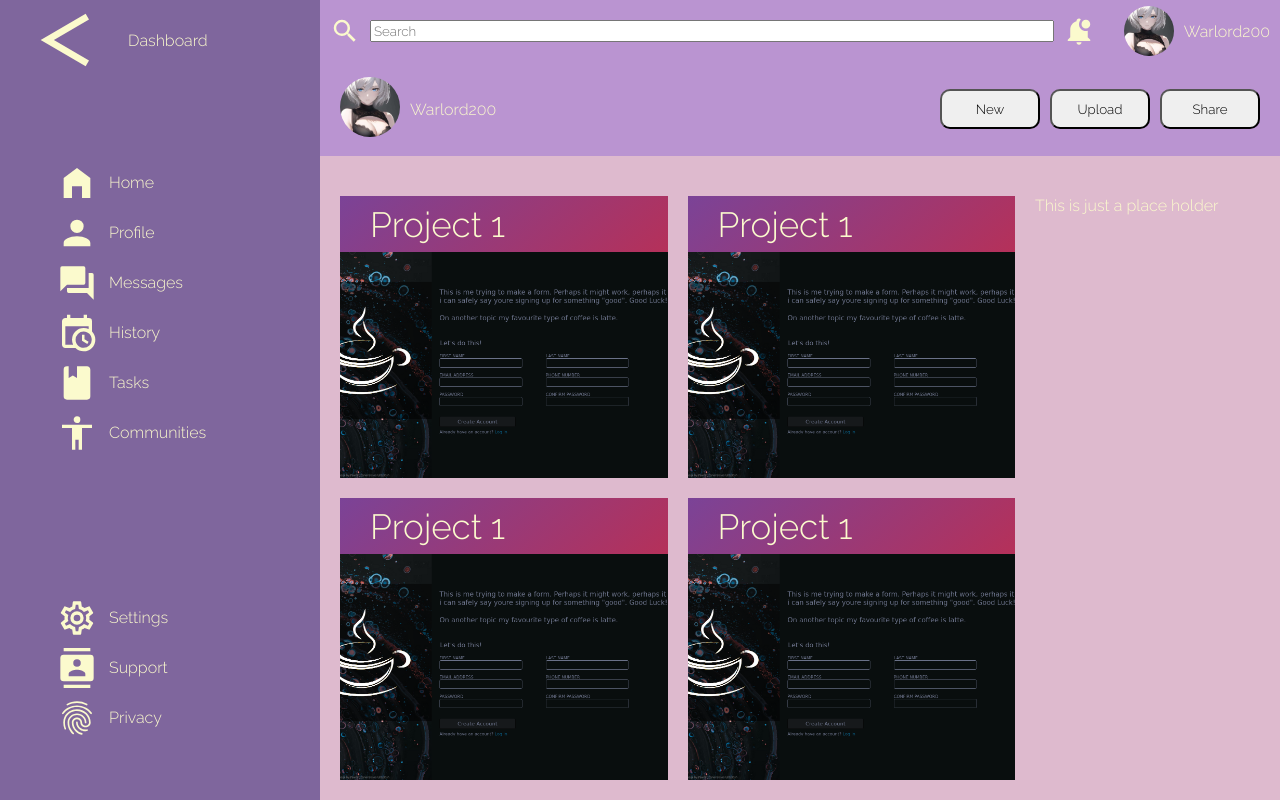
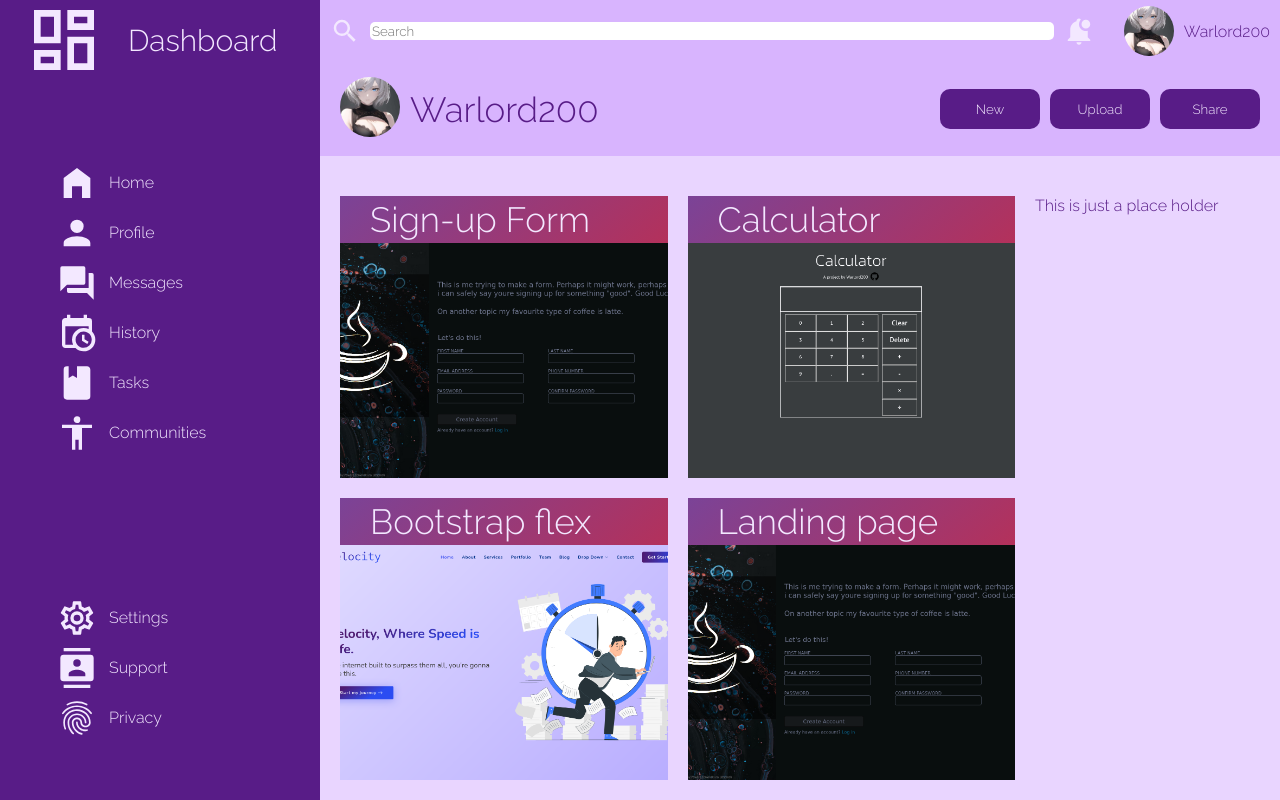
Before and after one commit to warlord200/admin-dashboard, a plain HTML site: page index.html in a window 1280 px wide. Drawn offline with Linux system fonts and the light colour scheme.

Commit message:
Changed Color scheme to purple and changed projects

```diff
--- a/index.html
+++ b/index.html
@@ -12,7 +12,7 @@
     <div class="sidebar">
         <div class="dashboard">
             <svg xmlns="http://www.w3.org/2000/svg" viewBox="0 0 24 24">
-                <path fill="#000000" d="M18.5,4.14L19.5,5.86L8.97,12L19.5,18.14L18.5,19.86L5,12L18.5,4.14Z" />
+                <path fill="#000000" d="M19,5V7H15V5H19M9,5V11H5V5H9M19,13V19H15V13H19M9,17V19H5V17H9M21,3H13V9H21V3M11,3H3V13H11V3M21,11H13V21H21V11M11,15H3V21H11V15Z" />
              </svg>
             <div>Dashboard</div>
         </div>
@@ -86,13 +86,13 @@
                     <path fill="#000000" d="M21 6.5C21 8.43 19.43 10 17.5 10S14 8.43 14 6.5 15.57 3 17.5 3 21 4.57 21 6.5M19 11.79C18.5 11.92 18 12 17.5 12C14.47 12 12 9.53 12 6.5C12 5.03 12.58 3.7 13.5 2.71C13.15 2.28 12.61 2 12 2C10.9 2 10 2.9 10 4V4.29C7.03 5.17 5 7.9 5 11V17L3 19V20H21V19L19 17V11.79M12 23C13.11 23 14 22.11 14 21H10C10 22.11 10.9 23 12 23Z" />
                  </svg>
                 <img src="./resources/nier.jpg" alt="profile picture" id="profile-picture">
-                <div> Warlord200</div>
+                <div class="profile-name"> Warlord200</div>
             </div>
             <div class="profile-header">
                 <div class="profile-wrapper">
                     <img src="./resources/nier.jpg" alt="profile picture" id="profile-picture-2">
                 </div>
-                <div class="name">Warlord200</div>
+                <div class="name profile-name">Warlord200</div>
                 <button class="button">New</button>
                 <button class="button">Upload</button>
                 <button class="button">Share</button>
@@ -101,20 +101,20 @@
         <div class="projects-wrapper">
             <div class="card-wrapper">
                 <div class="cards">
-                    <div class="card-header">Project 1</div>
+                    <div class="card-header">Sign-up Form</div>
                     <a href="https://github.com/warlord200/signup-form"><img src="./resources/signup.png" alt="signup form screenshot"></a>
                 </div>
                 <div class="cards">
-                    <div class="card-header">Project 1</div>
-                    <a href="https://github.com/warlord200/signup-form"><img src="./resources/signup.png" alt="signup form screenshot"></a>
+                    <div class="card-header">Calculator</div>
+                    <a href="https://github.com/warlord200/Calculator"><img src="./resources/calculator.png" alt="signup form screenshot"></a>
                 </div>
                 <div class="cards">
-                    <div class="card-header">Project 1</div>
-                    <a href="https://github.com/warlord200/signup-form"><img src="./resources/signup.png" alt="signup form screenshot"></a>
+                    <div class="card-header">Bootstrap flex</div>
+                    <a href="https://github.com/warlord200/BootstrapFlexStart"><img src="./resources/bootstrap-flex.png" alt="signup form screenshot"></a>
                 </div>
                 <div class="cards">
-                    <div class="card-header">Project 1</div>
-                    <a href="https://github.com/warlord200/signup-form"><img src="./resources/signup.png" alt="signup form screenshot"></a>
+                    <div class="card-header">Landing page</div>
+                    <a href="https://github.com/warlord200/Landing-Page"><img src="./resources/signup.png" alt="signup form screenshot"></a>
                 </div>
             </div>
             <div class="announcement-wrapper">
--- a/style.css
+++ b/style.css
@@ -4,15 +4,17 @@
   font-family: "Raleway", sans-serif;
 }
 :root {
-  --sidebar-color: #7f669d;
-  --header-color: #ba94d1;
-  --project-color: #debace;
+  --sidebar-color: #581c87;
+  --header-color: #d8b4fe;
+  --project-color: #e9d5ff;
+  --font-color: #f3e8ff;
+  --path-color: #f3e8ff;
   --gradient-1: #7b4397;
   --gradient-2: #dc2430;
 }
 
 path {
-  fill: #fbfacd;
+  fill: var(--path-color);
 }
 body {
   display: grid;
@@ -26,12 +28,16 @@ body {
   grid-template-rows: 10vh auto;
   gap: 20px;
   background-color: var(--sidebar-color);
-  color: #fbfacd;
+  color: var(--font-color);
 }
 
 .dashboard svg {
   width: 10vw;
   height: 10vh;
+}
+
+.dashboard div {
+  font-size: 30px;
 }
 
 .homebar-wrapper,
@@ -62,7 +68,7 @@ body {
   grid-template-rows: 1fr 4fr;
   gap: 20px;
   background-color: var(--project-color);
-  color: #fbfacd;
+  color: #581c87;
 }
 
 .search-header {
@@ -88,6 +94,8 @@ body {
 
 .search-header input {
   flex: 1;
+  border: none;
+  border-radius: 5px;
 }
 
 #profile-picture {
@@ -118,12 +126,21 @@ body {
 
 .name {
   flex: 1;
+  font-size: 35px;
 }
 
 .button {
   width: 100px;
   height: 40px;
   border-radius: 10px;
+  background-color: var(--sidebar-color);
+  color: var(--font-color);
+  border: none;
+}
+
+.button:hover {
+  background-color: var(--font-color);
+  color: var(--sidebar-color);
 }
 
 /* project section */
@@ -159,7 +176,7 @@ body {
   );
   display: grid;
   grid-template-columns: 1fr 1fr;
-  grid-template-rows: 20% auto;
+  grid-template-rows: 1fr 5fr;
 }
 
 .card-header {
@@ -168,6 +185,7 @@ body {
   padding-left: 30px;
   align-items: center;
   display: flex;
+  color: var(--font-color);
 }
 
 .cards a {
```
Also changed, not shown: resources/bootstrap-flex.png (added), resources/calculator.png (added), resources/landing-page.png (added).
